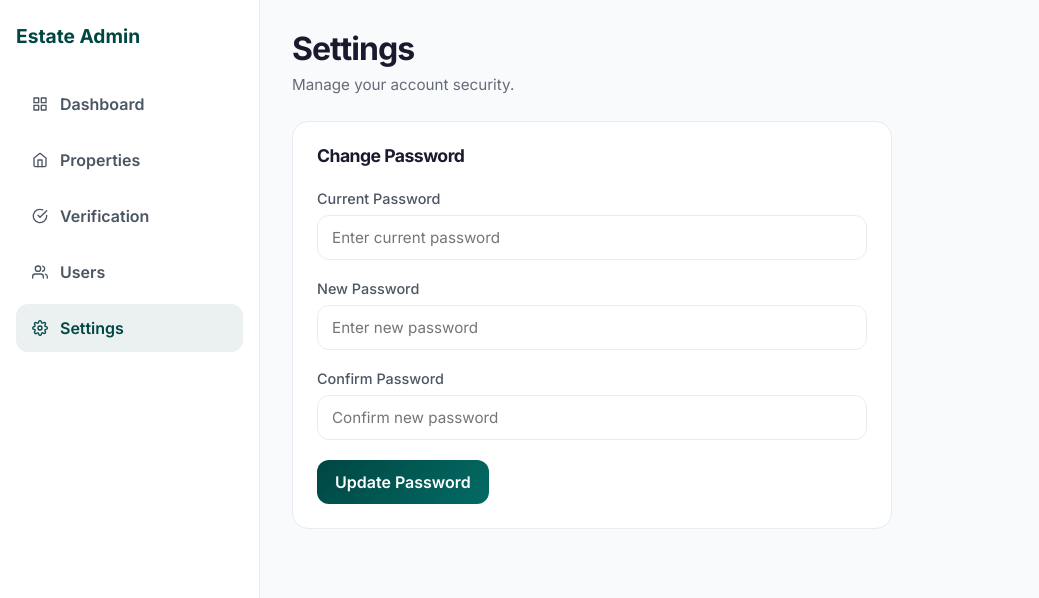
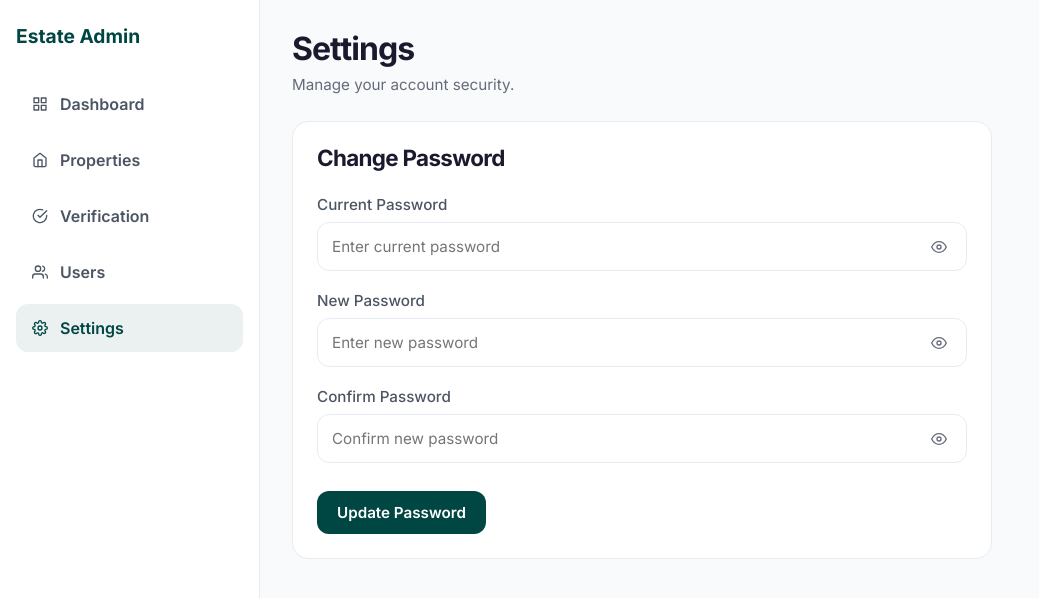
Before and after one commit to Abhinavkrishna-b/Evergreen-Estates, a React app in the folder frontend/: page /admin/settings in a window 1280 px wide. Shown: the top 598 px of the page, without its empty margins (0-1039 px from the left). Built offline with nearby package versions, Linux system fonts and the light colour scheme; the HTML template or start-up script is replaced by a standard one.

Commit message:
FiEye and FiEyeOff Icons Added

```diff
--- a/frontend/src/routes/AdminSettings/AdminSettings.css
+++ b/frontend/src/routes/AdminSettings/AdminSettings.css
@@ -32,11 +32,11 @@
   border: 1px solid #e8ecf1;
   border-radius: 16px;
   padding: 24px;
-  max-width: 600px;
+  max-width: 700px;
 }
 
 .settings-form-card h2 {
-  font-size: 1.1rem;
+  font-size: 1.4rem;
   font-weight: 700;
   color: #1a1a2e;
   margin-bottom: 24px;
@@ -58,12 +58,20 @@
 .form-group label {
   margin-bottom: 8px;
   color: #4b5563;
-  font-size: 0.9rem;
+  font-size: 0.95rem;
   font-weight: 500;
 }
 
-.form-group input {
-  padding: 12px 14px;
+/* Password Input */
+
+.password-input-wrapper {
+  position: relative;
+}
+
+.password-input-wrapper input {
+  width: 100%;
+
+  padding: 14px 48px 14px 14px;
 
   border: 1px solid #e8ecf1;
   border-radius: 12px;
@@ -76,26 +84,73 @@
   transition: all 0.2s ease;
 }
 
-.form-group input:focus {
+.password-input-wrapper input:focus {
   border-color: #004643;
+}
+
+.password-toggle-btn {
+  position: absolute;
+
+  top: 50%;
+  right: 14px;
+
+  transform: translateY(-50%);
+
+  background: transparent;
+  border: none;
+
+  color: #666b7a;
+
+  display: flex;
+  align-items: center;
+  justify-content: center;
+
+  cursor: pointer;
+
+  transition: color 0.2s ease;
+}
+
+.password-toggle-btn:hover {
+  color: #004643;
 }
 
 /* Button */
 
 .update-password-btn {
   align-self: flex-start;
+
+  margin-top: 8px;
+
   border: none;
   border-radius: 12px;
-  background: linear-gradient(135deg, #004643 0%, #036b64 100%);
+
+  background: #004643;
   color: white;
-  padding: 12px 18px;
+
+  padding: 12px 20px;
+
   font-weight: 600;
+  font-size: 0.95rem;
+
   cursor: pointer;
+
   transition: all 0.2s ease;
 }
 
 .update-password-btn:hover {
-  background: linear-gradient(135deg, #036b64 0%, #004643 100%);
-  transform: translateY(-2px);
-  box-shadow: 0 12px 28px rgba(0, 70, 67, 0.25);
+  background: #036b64;
 }
+
+@media (max-width: 768px) {
+  .admin-settings-content {
+    padding: 20px;
+  }
+
+  .settings-form-card {
+    padding: 20px;
+  }
+
+  .update-password-btn {
+    width: 100%;
+  }
+}
--- a/frontend/src/routes/AdminSettings/AdminSettings.jsx
+++ b/frontend/src/routes/AdminSettings/AdminSettings.jsx
@@ -1,7 +1,14 @@
 import './AdminSettings.css';
+import { useState } from 'react';
+import { FiEye, FiEyeOff } from 'react-icons/fi';
 import AdminSidebar from '../../components/AdminSidebar/AdminSidebar';
 
 const AdminSettings = () => {
+
+  const [showCurrentPassword, setShowCurrentPassword] = useState(false);
+  const [showNewPassword, setShowNewPassword] = useState(false);
+  const [showConfirmPassword, setShowConfirmPassword] = useState(false);
+
   return (
     <div className="admin-settings-page">
 
@@ -20,28 +27,85 @@ const AdminSettings = () => {
 
           <form className="settings-form">
 
+            {/* Current Password */}
+
             <div className="form-group">
+
               <label>Current Password</label>
+
+              <div className="password-input-wrapper">
+
                 <input
-                type="password"
+                  type={showCurrentPassword ? 'text' : 'password'}
                   placeholder="Enter current password"
                 />
+
+                <button
+                  type="button"
+                  className="password-toggle-btn"
+                  onClick={() =>
+                    setShowCurrentPassword(!showCurrentPassword)
+                  }
+                >
+                  {showCurrentPassword ? <FiEyeOff /> : <FiEye />}
+                </button>
+
               </div>
 
+            </div>
+
+            {/* New Password */}
+
             <div className="form-group">
+
               <label>New Password</label>
+
+              <div className="password-input-wrapper">
+
                 <input
-                type="password"
+                  type={showNewPassword ? 'text' : 'password'}
                   placeholder="Enter new password"
                 />
+
+                <button
+                  type="button"
+                  className="password-toggle-btn"
+                  onClick={() =>
+                    setShowNewPassword(!showNewPassword)
+                  }
+                >
+                  {showNewPassword ? <FiEyeOff /> : <FiEye />}
+                </button>
+
               </div>
 
+            </div>
+
+            {/* Confirm Password */}
+
             <div className="form-group">
+
               <label>Confirm Password</label>
+
+              <div className="password-input-wrapper">
+
                 <input
-                type="password"
+                  type={showConfirmPassword ? 'text' : 'password'}
                   placeholder="Confirm new password"
                 />
+
+                <button
+                  type="button"
+                  className="password-toggle-btn"
+                  onClick={() =>
+                    setShowConfirmPassword(!showConfirmPassword)
+                  }
+                >
+                  {showConfirmPassword ? <FiEyeOff /> : <FiEye />}
+                </button>
+
+              </div>
+
             </div>
 
             <button
```
Lines whose indentation alone changed are shown as unchanged.
